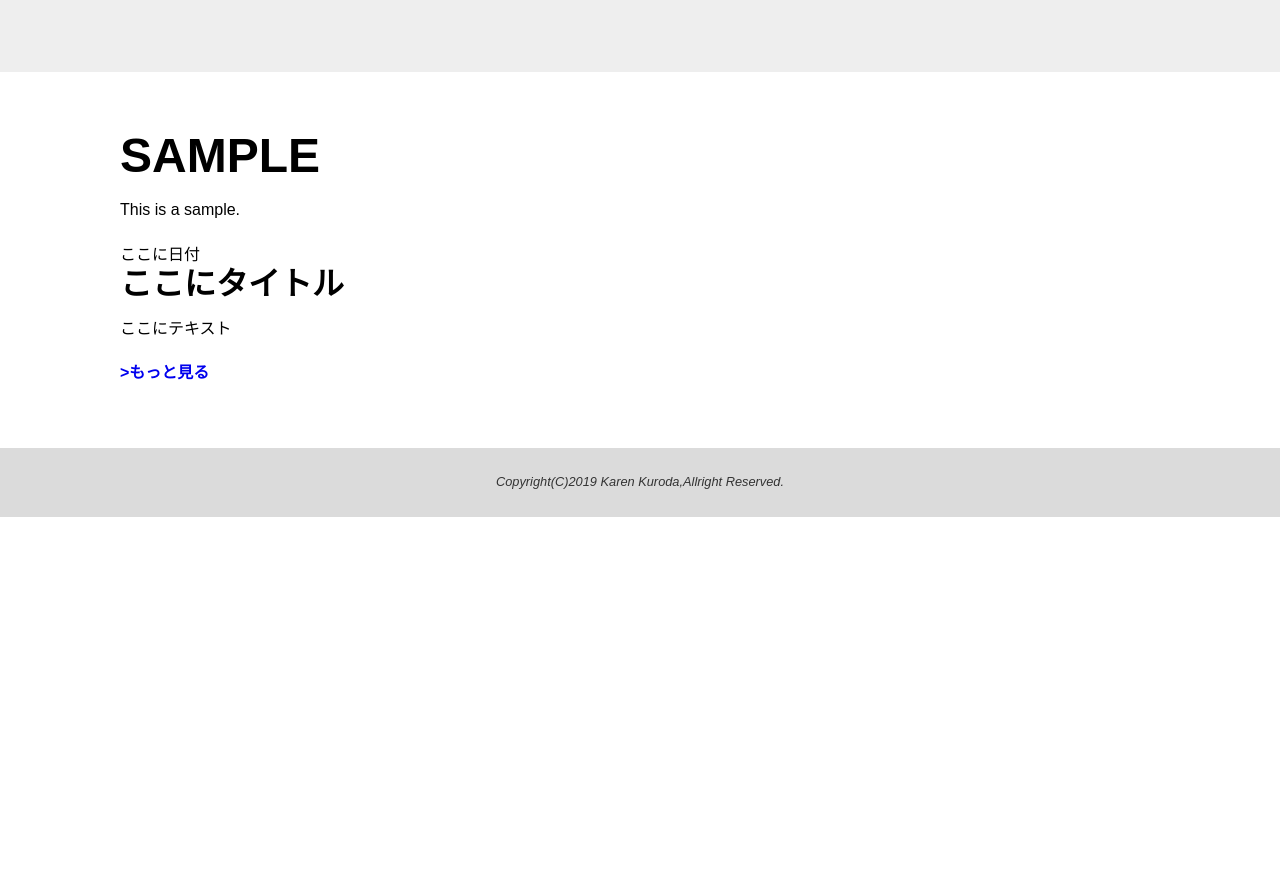
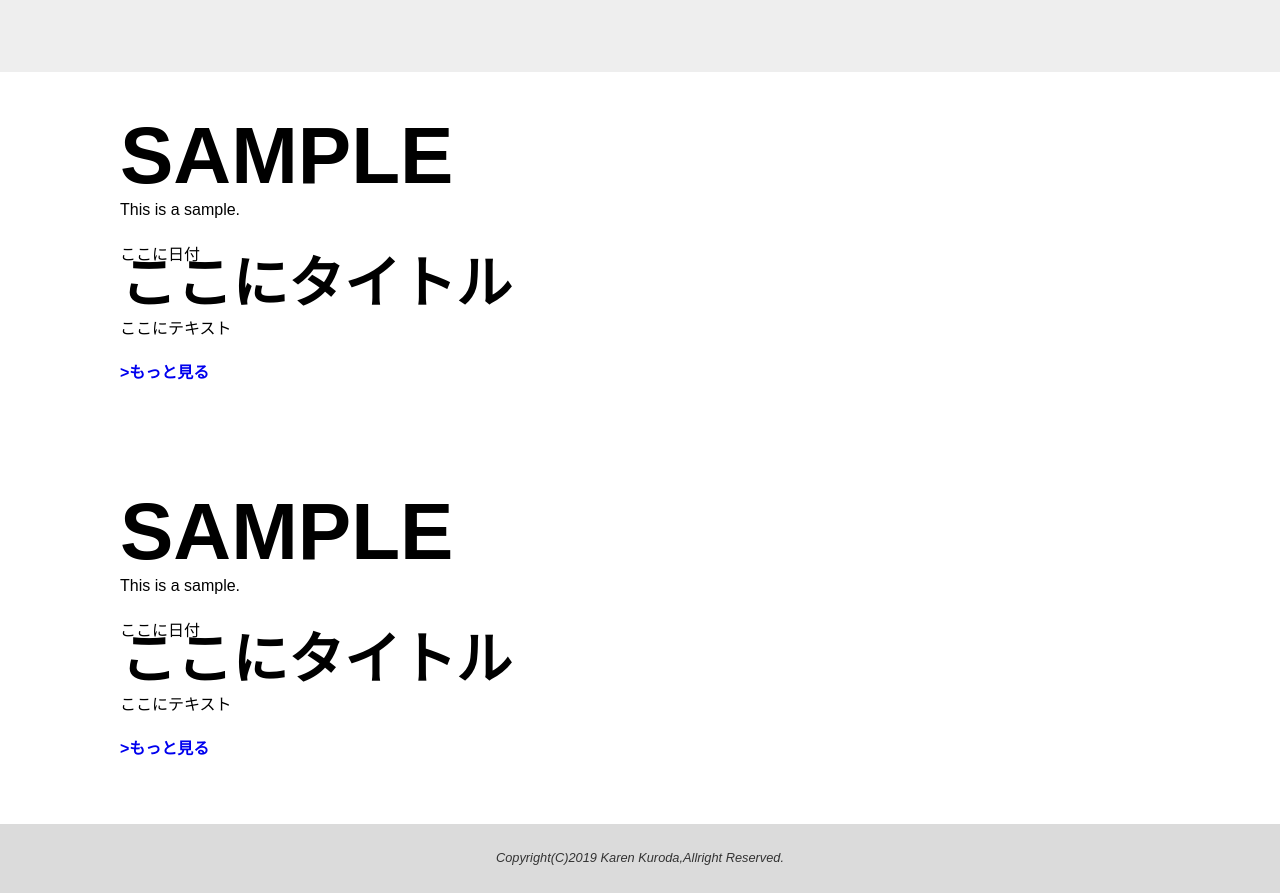
Before and after one commit to nrsm-karen/mysite, a website: page htdocs/index.html in a window 1280 px wide. Shown: the part 820-1713 px from the top of the page. Before the commit the page ends 1337 px from the top, so only its background shows below. Drawn offline with Linux system fonts and the light colour scheme.

Commit message:
no message

```diff
--- a/htdocs/index.html
+++ b/htdocs/index.html
@@ -51,6 +51,21 @@
   <a href="#" class="btn">&gt;もっと見る</a>
 </article>
 </section>
+
+<section id="sec3">
+  <article class="container">
+      <h1>SAMPLE</h1>
+      <p>This is a sample.</p>
+  <span class="date">ここに日付</span>
+  <h2>ここにタイトル</h2>
+  <p>
+   ここにテキスト
+  </p>
+  <a href="#" class="btn">&gt;もっと見る</a>
+</article>
+</section>
+
+
 <footer>
 <address>Copyright(C)2019 Karen Kuroda,Allright Reserved.</address>
 </footer>
--- a/htdocs/scss/common.scss
+++ b/htdocs/scss/common.scss
@@ -23,14 +23,14 @@ h1, h2, h3, h4{
     margin: 0;
 }
 h1{
-    font-size: 3rem;
+    font-size: 5rem;
     line-height: 3rem;
 }
 h2{
-    font-size: 2rem;
+    font-size: 3.5rem;
 }
 h3{
-    font-size: 1.5rem;
+    font-size: 2rem;
 }
 h4{
     font-size: 1rem;
```
Also changed, not shown: htdocs/css/common.css.
